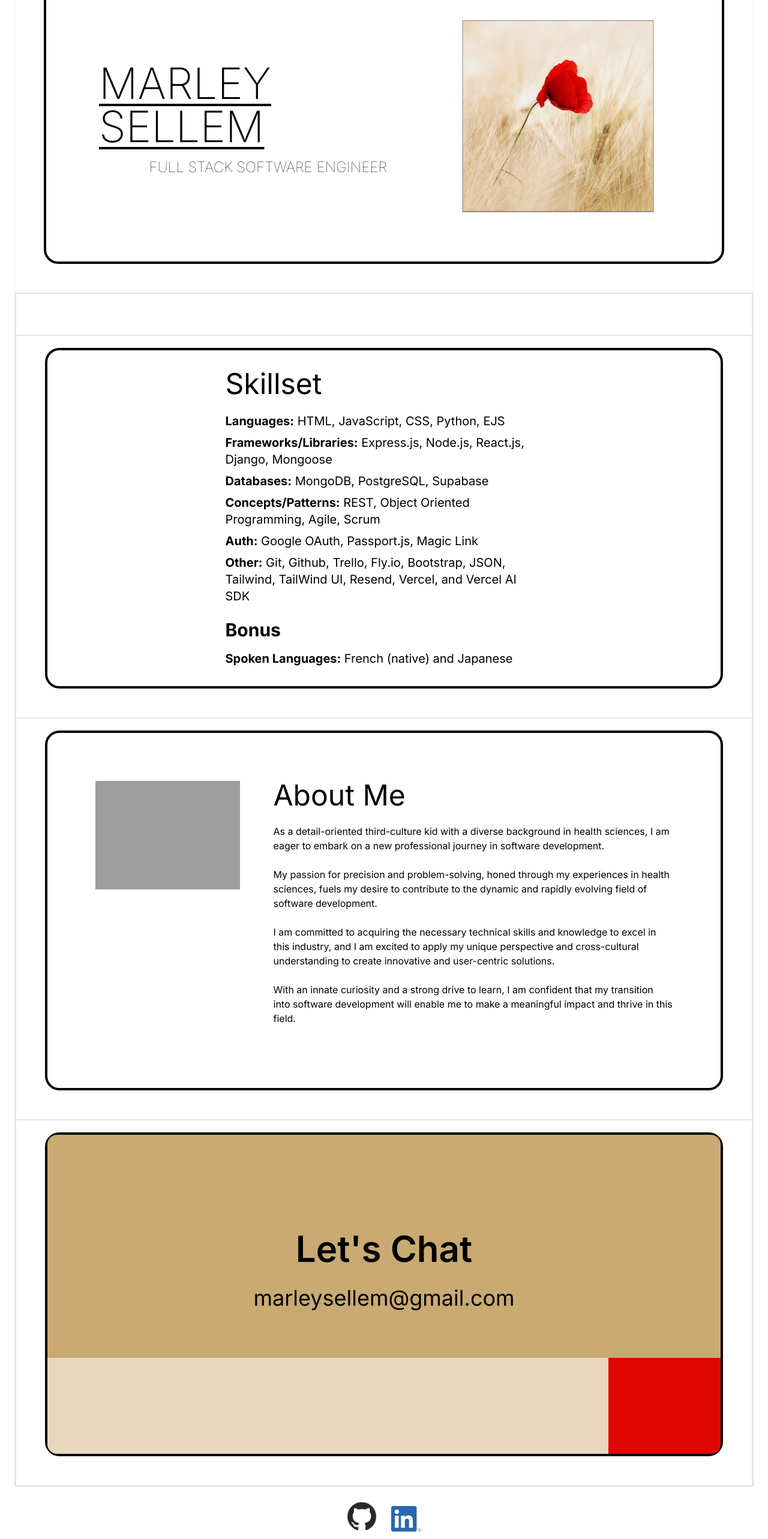
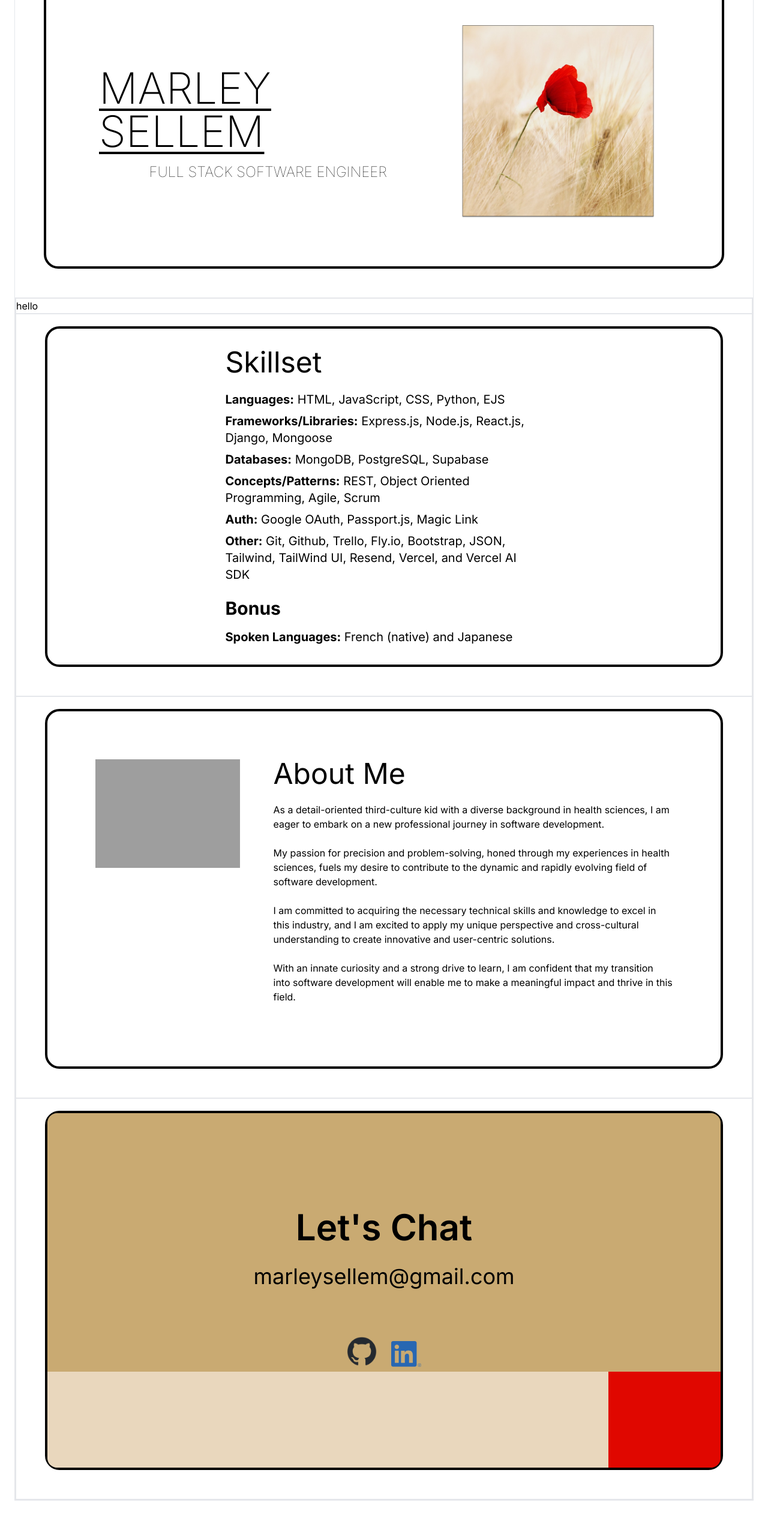
Before and after one commit to mzsellem/marleysz, a Next.js app: page / in a window 1280 px wide. Shown: the part 145-2711 px from the top of the page at 60% size. After the commit the page ends 2671 px from the top, so only its background shows below. Built offline with nearby package versions, Linux system fonts and the light colour scheme; grey boxes are pictures that could not be loaded.

Commit message:
sticky header

```diff
--- a/app/contact/page.jsx
+++ b/app/contact/page.jsx
@@ -11,6 +11,27 @@ export default function Contact() {
                   marleysellem@gmail.com
                </p>
             </div>
+            <div className="flex justify-center space-x-6 bg-custom-dark-tan pb-2">
+               <a href="https://github.com/mzsellem-GA">
+                  <img
+                     src="/github-mark.png"
+                     alt="github logo"
+                     width="50"
+                     height="50"
+                  />
+               </a>
+               <a
+                  href="https://www.linkedin.com/in/marley-sellem/"
+                  className="mt-2"
+               >
+                  <img
+                     src="/li-logo.png"
+                     alt="linkedin logo"
+                     width="50"
+                     height="50"
+                  />
+               </a>
+            </div>
             <div className="flex flex-row flex-grow-0.25">
                <div className="flex w-5/6 bg-custom-tan rounded-bl-2xl justify-center items-center text-3xl font-medium"></div>
                <div className="flex w-1/6 bg-custom-red rounded-br-2xl p-20"></div>
--- a/app/layout.js
+++ b/app/layout.js
@@ -13,29 +13,6 @@ export default function RootLayout({ children }) {
     <html lang="en">
       <body className={inter.className}>
         {children}
-        <footer className="flex justify-center">
-          <div className="flex space-x-6 mb-3">
-                <a href="https://github.com/mzsellem-GA">
-                    <img
-                      src="/github-mark.png"
-                      alt="github logo"
-                      width="50"
-                      height="50"
-                    />
-                </a>
-                <a
-                    href="https://www.linkedin.com/in/marley-sellem/"
-                    className="mt-2"
-                >
-                    <img
-                      src="/li-logo.png"
-                      alt="linkedin logo"
-                      width="50"
-                      height="50"
-                    />
-                </a>
-          </div>
-        </footer>
       </body>
     </html>
   )
--- a/app/mywork/page.jsx
+++ b/app/mywork/page.jsx
@@ -3,17 +3,11 @@ import React from "react";
 import "../../public/logo.png";
 
 export default function MyWork() {
-   const slides = [
-      <div className="bg-red-300">
-         Slide 1
-         <img src="/logo.png" />
-      </div>,
-      <div className="bg-blue-300">Slide 2</div>,
-      <div className="bg-green-300">Slide 3</div>,
-   ];
    return (
       <>
-         <div className="flex flex-col h-full border-black rounded-3xl m-12 mt-5 p-0"></div>
+         <div>
+            <h1>hello</h1>
+         </div>
       </>
    );
 }
--- a/app/page.js
+++ b/app/page.js
@@ -19,11 +19,13 @@ export default function Home() {
  };
   return (
     <>
-      <div className=" flex justify-center border m-6 space-x-8">
+    <div className="sticky top-0 z-10 bg-white shadow-md p-4">
+        <div className=" flex justify-center border space-x-8">
           <button onClick={() => scrollToSection("section1")} className="hover:underline">My Work</button>
           <button onClick={() => scrollToSection("section2")} className="hover:underline">Skills</button>
           <button onClick={() => scrollToSection("section3")} className="hover:underline">About</button>
           <button onClick={() => scrollToSection("section4")} className="hover:underline">Contact</button>
+        </div>
     </div>
       <div className="border m-6">
         <div className="flex flex-row items-center justify-center h-full border-4 border-black rounded-3xl m-12 mt-5 p-20">
@@ -45,14 +47,11 @@ export default function Home() {
           <div ref={sectionRefs.section3} className="section border">
               <About />
           </div>
-          <div ref={sectionRefs.section3} className="section border">
+          <div ref={sectionRefs.section4} className="section border">
               <Contact />
           </div>
         </div>
       </div>
-
-
-
     </>
   )
 }
```
Lines whose indentation alone changed are shown as unchanged.
